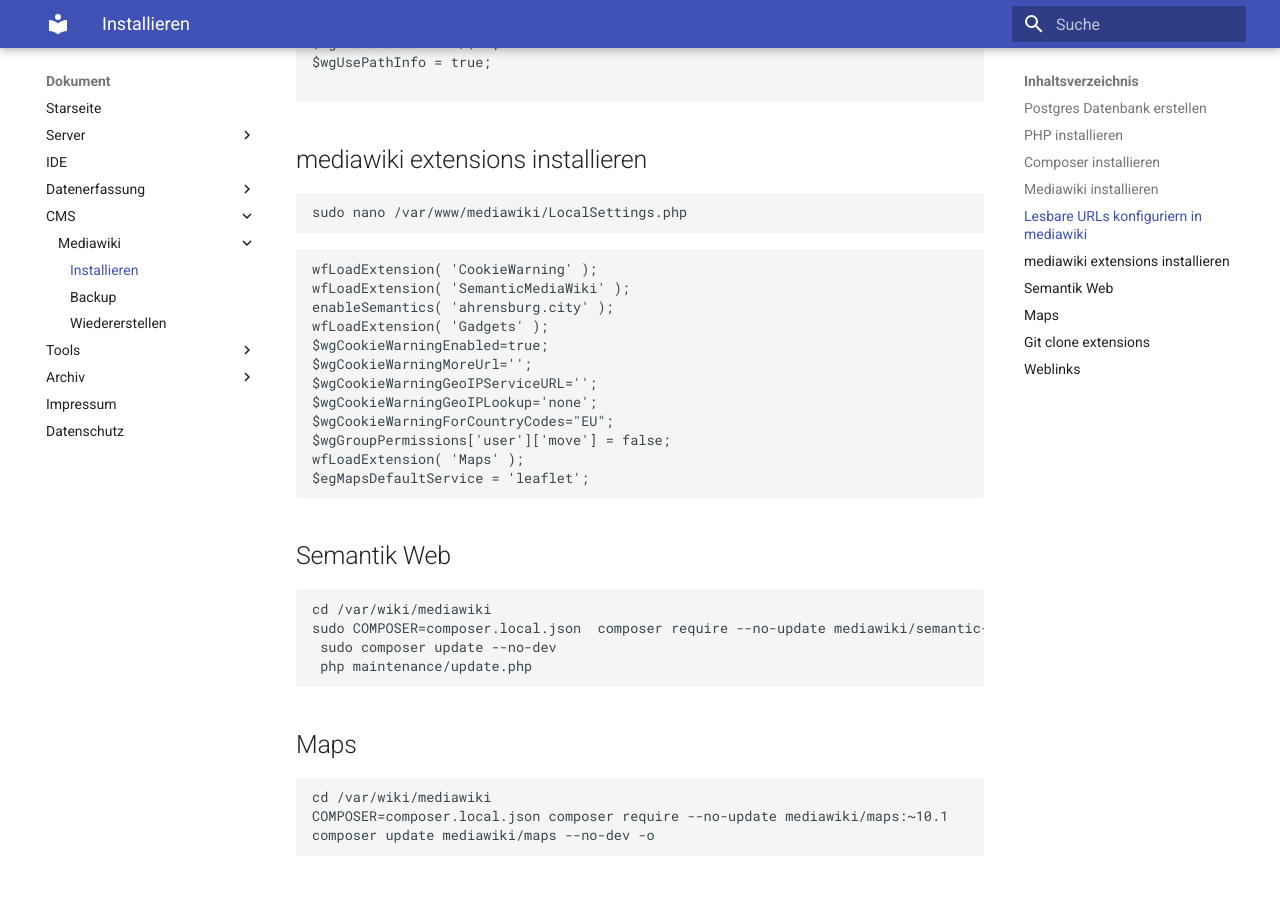
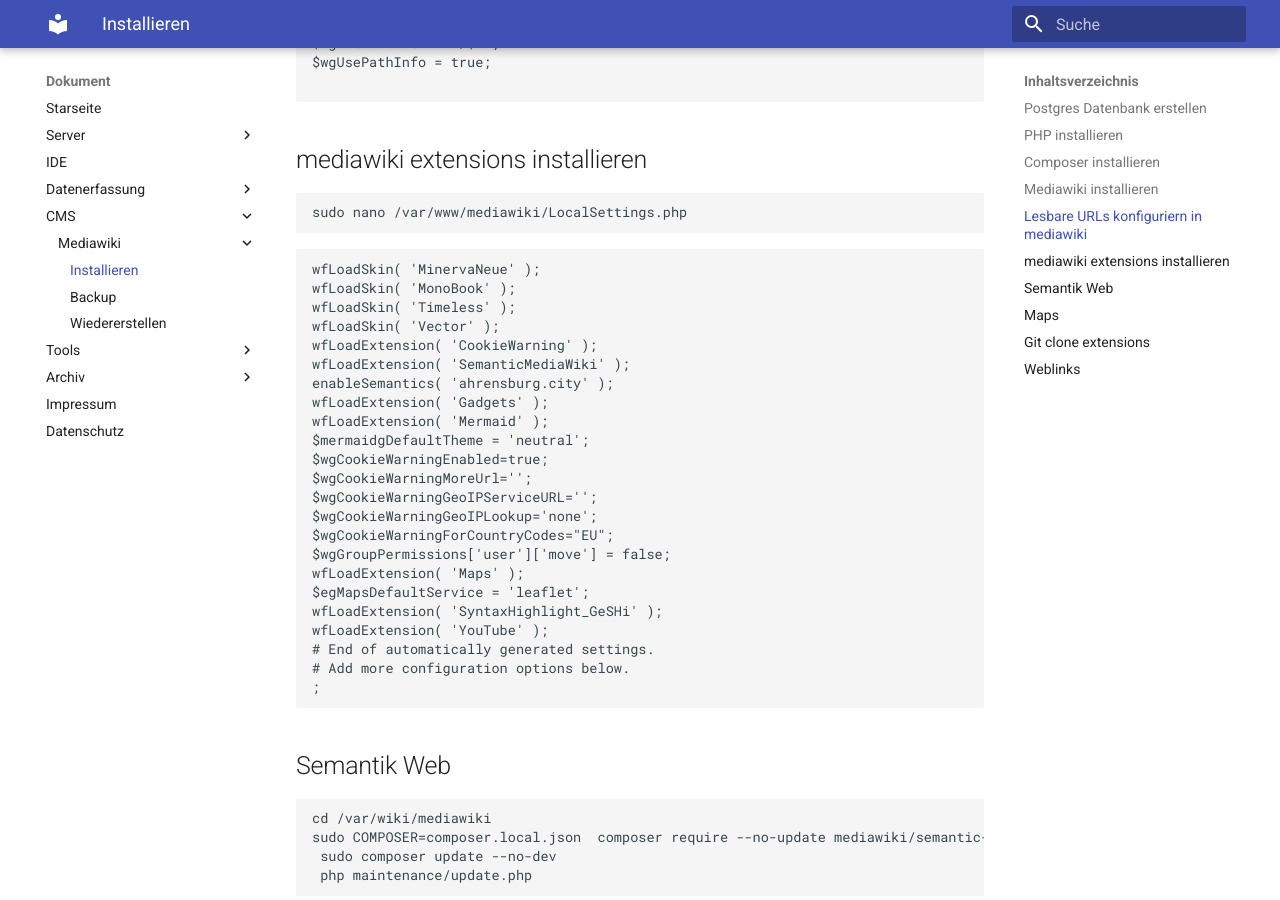
Before and after one commit to thorstenkloehn/dokument, an MkDocs documentation site: the page built from docs/CMS/Mediawiki/index.md, in a window 1280 px wide and 900 px high, scrolled down 1189 px. Built offline with MkDocs 1.6.1 and Material for MkDocs 9.7.7, drawn with Linux system fonts in a browser that asks for light colours.

Commit message:
Dokumentation: Hinzufügen von Skin- und Erweiterungsladeanweisungen für Mediawiki sowie neue Datenbankfunktionen für OSM Carto

````diff
--- a/docs/CMS/Mediawiki/index.md
+++ b/docs/CMS/Mediawiki/index.md
@@ -53,10 +53,16 @@ $wgUsePathInfo = true;
 sudo nano /var/www/mediawiki/LocalSettings.php
 ```
 ```php
+wfLoadSkin( 'MinervaNeue' );
+wfLoadSkin( 'MonoBook' );
+wfLoadSkin( 'Timeless' );
+wfLoadSkin( 'Vector' );
 wfLoadExtension( 'CookieWarning' );
 wfLoadExtension( 'SemanticMediaWiki' );
 enableSemantics( 'ahrensburg.city' );
 wfLoadExtension( 'Gadgets' );
+wfLoadExtension( 'Mermaid' );
+$mermaidgDefaultTheme = 'neutral';
 $wgCookieWarningEnabled=true;
 $wgCookieWarningMoreUrl='';
 $wgCookieWarningGeoIPServiceURL='';
@@ -65,6 +71,11 @@ $wgCookieWarningForCountryCodes="EU";
 $wgGroupPermissions['user']['move'] = false;
 wfLoadExtension( 'Maps' );
 $egMapsDefaultService = 'leaflet';
+wfLoadExtension( 'SyntaxHighlight_GeSHi' );
+wfLoadExtension( 'YouTube' );
+# End of automatically generated settings.
+# Add more configuration options below.
+;
 ```
 ## Semantik Web
 ```bash
````
Also changed, not shown: README.md (+1 -0 lines), docs/Server/Kachelserver/Server244.md (+6 -0 lines).
